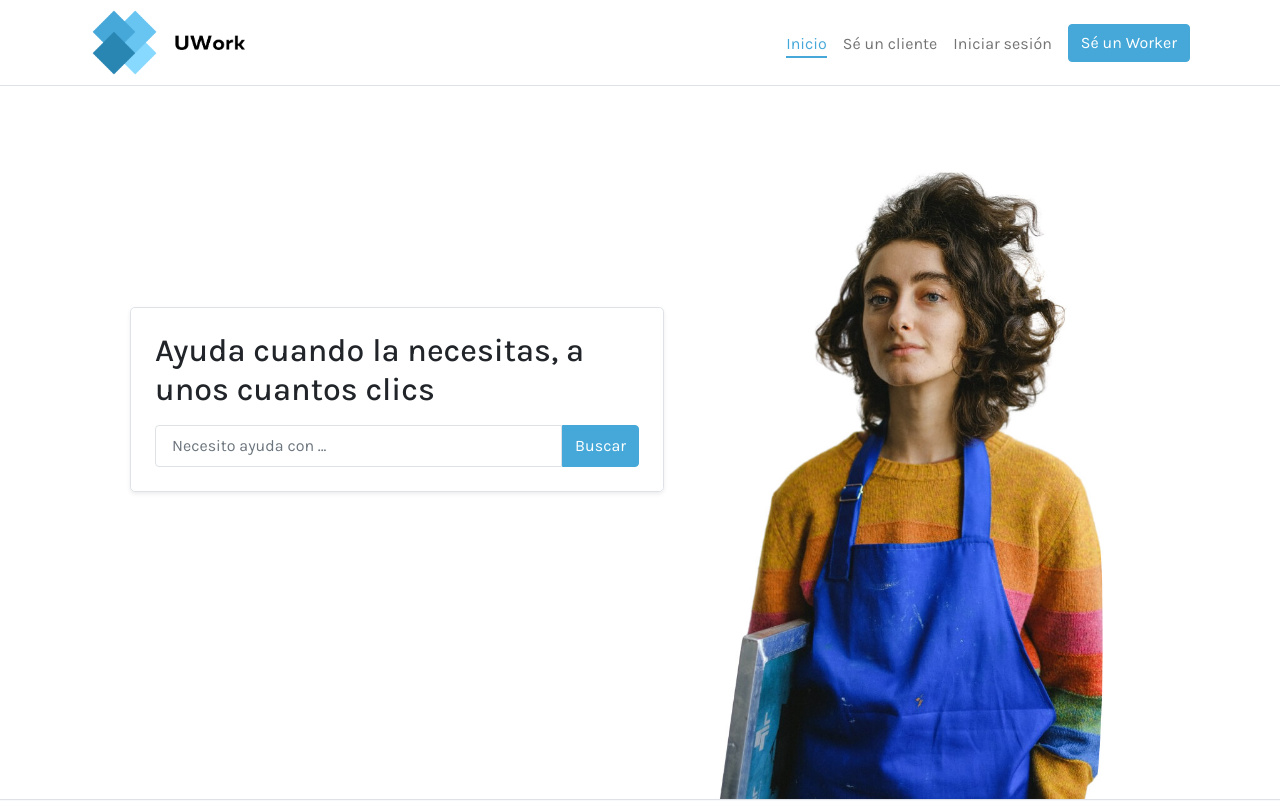
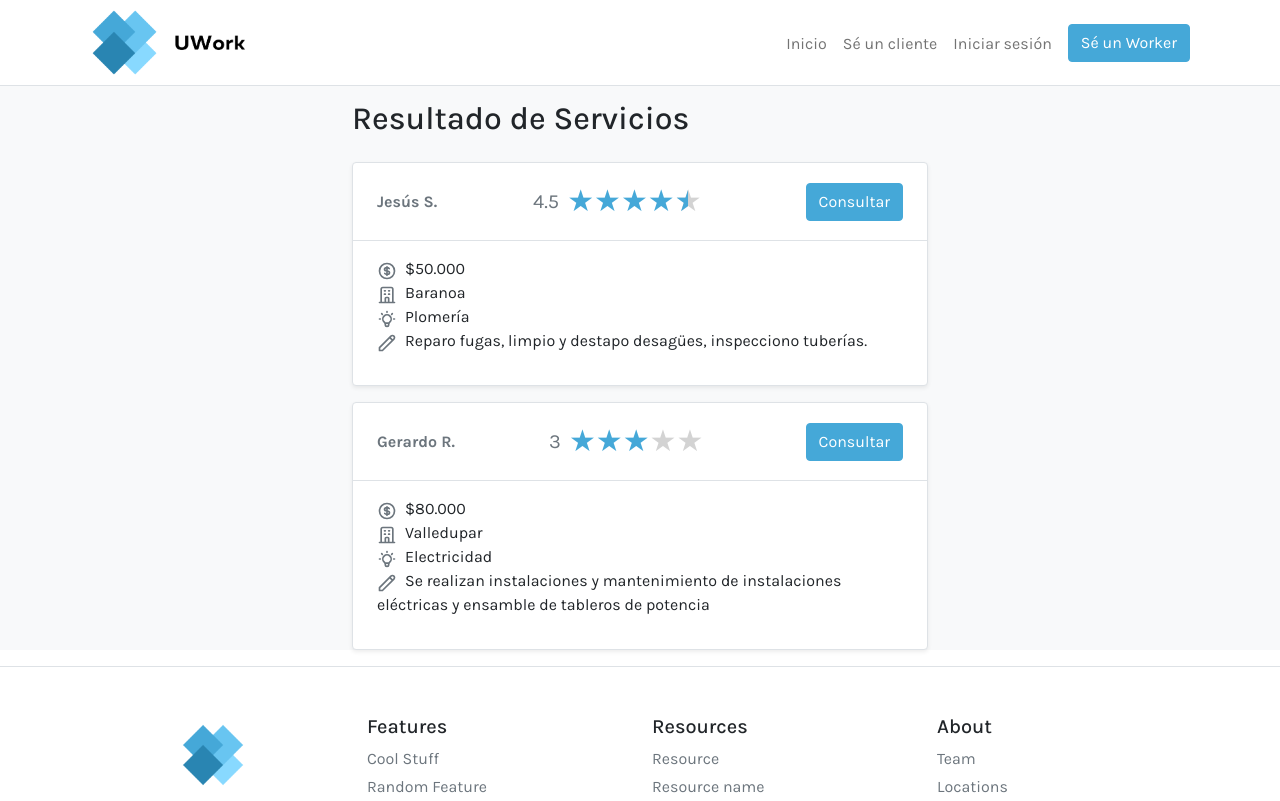
Before and after one commit to laznar/UWork, a React (Create React App) app: page /resultados in a window 1280 px wide. Before the commit this address led to /. Shown: the top 801 px of the page. Built offline with nearby package versions, Linux system fonts and the light colour scheme; no server answers.

Commit message:
Resultados view and ResCard format

```diff
--- a/package.json
+++ b/package.json
@@ -21,6 +21,7 @@
     "react-hook-form": "^7.4.2",
     "react-hot-toast": "^1.0.2",
     "react-images-upload": "^1.2.8",
+    "react-number-format": "^4.5.5",
     "react-rating-stars-component": "^2.2.0",
     "react-redux": "^7.2.4",
     "react-router-dom": "^5.2.0",
--- a/src/components/TaskSearch/TaskSearch.js
+++ b/src/components/TaskSearch/TaskSearch.js
@@ -2,12 +2,17 @@ import { useState, useEffect, useRef } from 'react';
 import TaskList from './TaskList';
 import tasks from '../../utils/tasksUtils';
 import { normalizeString } from '../../utils/misc';
+import { useHistory } from 'react-router-dom';
 
 const TaskSearch = () => {
   const [focused, setFocused] = useState(false);
   const [text, setText] = useState('');
   const [results, setResults] = useState([]);
   const ref = useRef(null);
+  const history = useHistory();
+  const handleSearch = () => {
+    history.push('/resultados');
+  };
 
   useEffect(() => {
     if (!text) {
@@ -47,8 +52,10 @@ const TaskSearch = () => {
         className="form-control form-control-lg fs-6 home-input border flex-grow-1 rounded-0 rounded-start"
         placeholder={!text ? 'Necesito ayuda con ...' : ''}
       />
-
-      <button className="btn btn-primary text-white rounded-0 rounded-end">
+      <button
+        className="btn btn-primary text-white rounded-0 rounded-end"
+        onClick={handleSearch}
+      >
         Buscar
       </button>
       {focused && (
--- /dev/null
+++ b/src/components/cards/ResCard.js
@@ -0,0 +1,87 @@
+import ReactStars from 'react-rating-stars-component';
+import NumberFormat from 'react-number-format';
+import {
+  CurrencyDollarIcon,
+  OfficeBuildingIcon,
+  PencilIcon,
+  LightBulbIcon
+} from '@heroicons/react/outline';
+
+const iconsConfig = {
+  width: 20,
+  height: 20,
+  className: 'text-secondary me-2'
+};
+
+const ResCard = ({
+  name,
+  surname,
+  value,
+  precio,
+  ciudad,
+  skill,
+  descripcion
+}) => {
+  const scoreReview = {
+    size: 30,
+    value,
+    edit: false,
+    color: ' #D3D3D3',
+    activeColor: '#45a8d8',
+    isHalf: true
+  };
+
+  return (
+    <div className="border rounded shadow-sm bg-white mb-3">
+      <div
+        className="px-4 py-3 border-bottom d-flex justify-content-between align-items-center"
+        style={{ color: '#6c757d' }}
+      >
+        <strong>{name + ' ' + surname.charAt(0) + '.'}</strong>
+        <div className="d-flex align-items-center">
+          <span className="fs-5 me-2">{value}</span>
+          <ReactStars {...scoreReview} />
+        </div>
+        <div className="d-none d-md-inline-block text-center">
+          <button className="btn btn-primary text-white border-primary ms-2">
+            Consultar
+          </button>
+        </div>
+      </div>
+
+      <div className="px-4 py-3">
+        <ul className="list-unstyled">
+          <li>
+            <CurrencyDollarIcon {...iconsConfig} />
+            <NumberFormat
+              decimalSeparator={','}
+              thousandSeparator={'.'}
+              prefix={'$'}
+              value={precio}
+              displayType="text"
+            />
+          </li>
+          <li>
+            <OfficeBuildingIcon {...iconsConfig} />
+            {ciudad}
+          </li>
+          <li>
+            <LightBulbIcon {...iconsConfig} />
+            {skill}
+          </li>
+          <li>
+            <PencilIcon {...iconsConfig} />
+            {descripcion}
+          </li>
+        </ul>
+      </div>
+      <div className="d-md-none">
+        <button className="btn border-primary w-100 btn-primary text-white">
+          Consultar
+        </button>
+      </div>
+    </div>
+  );
+};
+
+export default ResCard;
--- a/src/components/cards/RevCard.js
+++ b/src/components/cards/RevCard.js
@@ -6,7 +6,8 @@ const RevCard = ({ name, surname, value, comment }) => {
     value,
     edit: false,
     color: ' #D3D3D3',
-    activeColor: '#45a8d8'
+    activeColor: '#45a8d8',
+    isHalf: true
   };
   return (
     <div className="px-4 py-3 border rounded shadow-sm bg-white mb-3 d-flex align-items-center justify-content-between cursor-pointer">
--- a/src/routes/AppRouter.js
+++ b/src/routes/AppRouter.js
@@ -21,6 +21,7 @@ import DashboardRoutes from './DashboardRoutes';
 import ProfileRoutes from './ProfileRoutes';
 import Worker from '../views/worker/Worker';
 import Reviews from '../views/profile/Reviews';
+import Resultados from '../views/results/Resultados';
 
 const AppRouter = () => {
   const dispatch = useDispatch();
@@ -88,6 +89,7 @@ const AppRouter = () => {
           <Route path="/worker" exact component={Worker} />
           <Route path="/reviews" exact component={Reviews} />
 
+          <Route path="/resultados" exact component={Resultados} />
           <Route exact path="/" component={Home} />
 
           <Redirect to="/" />
--- /dev/null
+++ b/src/views/results/Resultados.js
@@ -0,0 +1,40 @@
+import ResCard from '../../components/cards/ResCard';
+
+let resultados = [
+  {
+    name: 'Jesús',
+    surname: 'Santiago',
+    value: 4.5,
+    precio: 50000,
+    ciudad: 'Baranoa',
+    skill: 'Plomería',
+    descripcion:
+      'Reparo fugas, limpio y destapo desagües, inspecciono tuberías.'
+  },
+  {
+    name: 'Gerardo',
+    surname: 'Ramirez',
+    value: 3,
+    precio: 80000,
+    ciudad: 'Valledupar',
+    skill: 'Electricidad',
+    descripcion:
+      'Se realizan instalaciones y mantenimiento de instalaciones eléctricas y ensamble de tableros de potencia'
+  }
+];
+
+const Resultados = () => {
+  return (
+    <div
+      style={{ maxWidth: 600, paddingTop: 100 }}
+      className="mx-auto container"
+    >
+      <h2 className="mb-4">Resultado de Servicios</h2>
+      {resultados.map((resultado) => {
+        return <ResCard {...resultado} />;
+      })}
+    </div>
+  );
+};
+
+export default Resultados;
```
Also changed, not shown: 1 other file (tests, documents, lock files or other folders).
